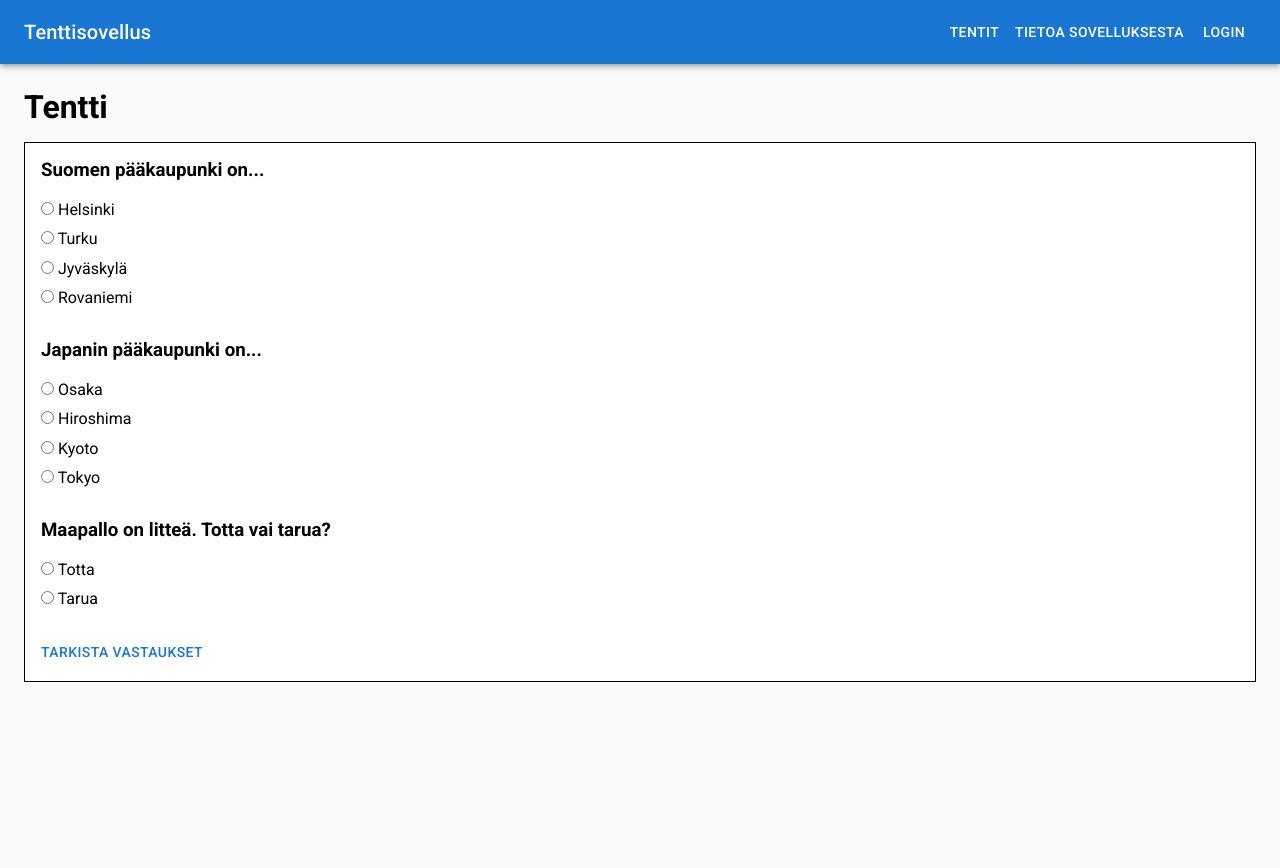
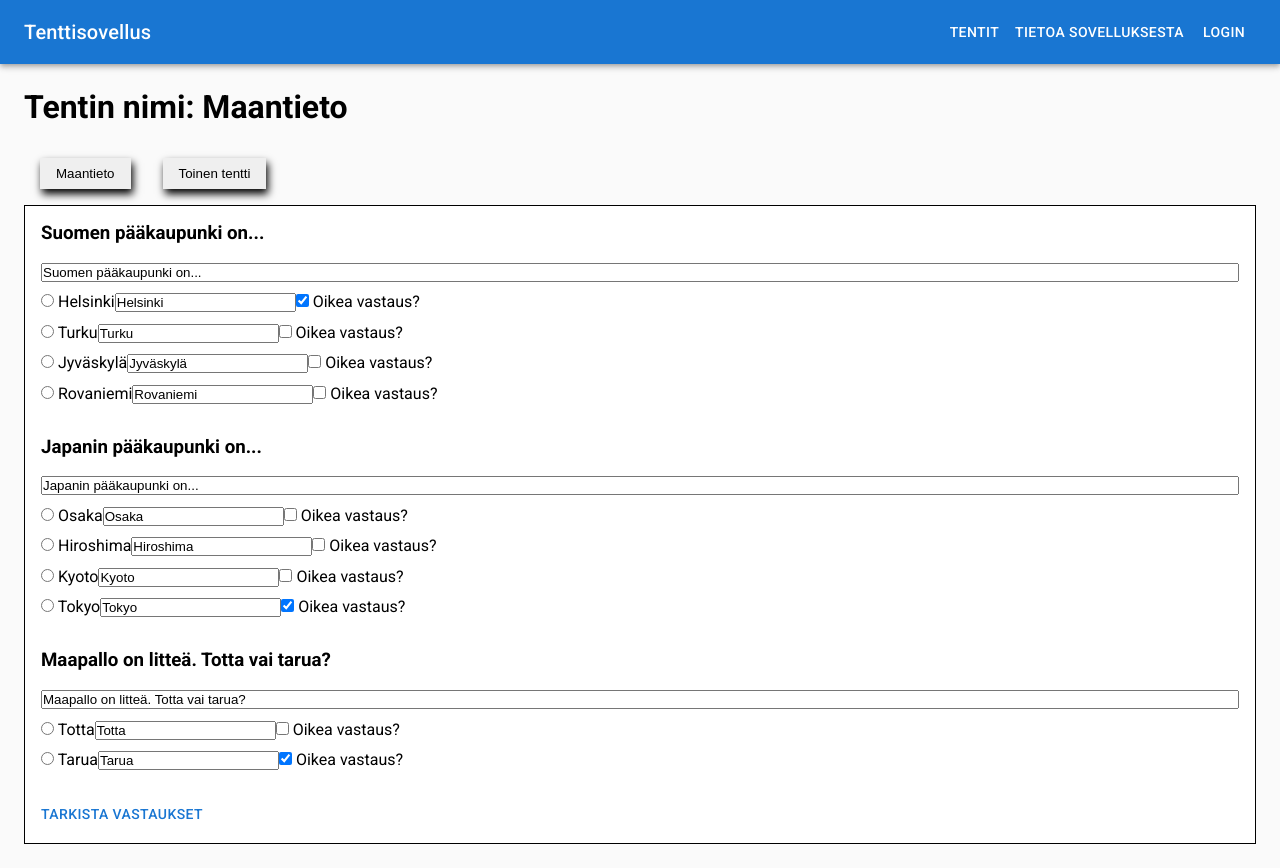
Before and after one commit to torastrengel/fullstack2022koulutus, a React (Create React App) app in the folder tenttisovellus/: page / in a window 1280 px wide. Before the commit the page ends 800 px from the top, so only its background shows below. Built offline with nearby package versions, Linux system fonts and the light colour scheme.

Commit message:
Lisää useReducer toiminnallisuus

```diff
--- a/tenttisovellus/src/App.css
+++ b/tenttisovellus/src/App.css
@@ -26,3 +26,11 @@
 .kysymys h3 {
   margin-bottom: 0.5rem;
 }
+
+.tentti-nappi {
+  padding: 0.5rem 1rem;
+  border: none;
+  box-shadow: black 2px 5px 8px;
+  margin: 1rem;
+  cursor: pointer;
+}
--- a/tenttisovellus/src/App.js
+++ b/tenttisovellus/src/App.js
@@ -9,7 +9,7 @@ import Button from '@mui/material/Button';
 function App() {
   return (
     <div>
-      <AppBar position="static" color='primary'>
+      <AppBar position="static" color="primary">
         <Toolbar>
           <Typography variant="h6" component="div" sx={{ flexGrow: 1 }}>
             Tenttisovellus
--- a/tenttisovellus/src/Kysymys.js
+++ b/tenttisovellus/src/Kysymys.js
@@ -1,16 +1,62 @@
-const Kysymys = ({ kysymys, vaihtoehdot }) => {
-  const vastausvaihtoehdot = vaihtoehdot.map((vaihtoehto) => {
+const Kysymys = ({ kysymys, valittuTentti, dispatch, index: tenttiIndex }) => {
+  const vastausvaihtoehdot = kysymys.vaihtoehdot.map((vaihtoehto, index) => {
     return (
-      <label>
+      <label key={index}>
         <input type="radio" value={vaihtoehto.vastaus} name="kysymys" />{' '}
         {vaihtoehto.vastaus}
+        <input
+          type="text"
+          value={vaihtoehto.vastaus}
+          onChange={(event) => {
+            dispatch({
+              type: 'VASTAUS_MUUTETTIIN',
+              payload: {
+                uusiVastaus: event.target.value,
+                tenttiIndex: tenttiIndex,
+                index: index,
+                valittuTentti: valittuTentti,
+              },
+            });
+          }}
+        />
+        <input
+          onChange={(event) => {
+            dispatch({
+              type: 'OIKEELLISUUS_MUUTETTIIN',
+              payload: {
+                uusiOikea: event.target.checked,
+                tenttiIndex: tenttiIndex,
+                index: index,
+                valittuTentti: valittuTentti,
+              },
+            });
+          }}
+          type="checkbox"
+          name="onkoOikea"
+          checked={vaihtoehto.onkoOikea}
+        />{' '}
+        Oikea vastaus?
       </label>
     );
   });
 
   return (
     <div className="kysymys">
-      <h3>{kysymys}</h3>
+      <h3>{kysymys.kysymys}</h3>
+      <input
+        type="text"
+        onChange={(event) =>
+          dispatch({
+            type: 'KYSYMYS_MUUTETTIIN',
+            payload: {
+              kysymys: event.target.value,
+              index: tenttiIndex,
+              valittuTentti: valittuTentti,
+            },
+          })
+        }
+        value={kysymys.kysymys}
+      />
       {vastausvaihtoehdot}
     </div>
   );
--- a/tenttisovellus/src/MainContent.js
+++ b/tenttisovellus/src/MainContent.js
@@ -1,67 +1,77 @@
+import { useState, useReducer } from 'react';
 import Tentti from './Tentti';
+import { tentit } from './tentit';
+
+const reducer = (state, action) => {
+  switch (action.type) {
+    case 'KYSYMYS_MUUTETTIIN':
+      const kopio = [...state];
+      const { valittuTentti, index, kysymys } = action.payload;
+      kopio[valittuTentti].tentti[index].kysymys = kysymys;
+      return kopio;
+    case 'OIKEELLISUUS_MUUTETTIIN':
+      const kopio3 = [...state];
+      const {
+        valittuTentti: valittuTentti3,
+        index: index3,
+        tenttiIndex: tenttiIndex2,
+        uusiOikea,
+      } = action.payload;
+      console.log(uusiOikea);
+      kopio3[valittuTentti3].tentti[tenttiIndex2].vaihtoehdot[
+        index3
+      ].onkoOikea = uusiOikea;
+      return kopio3;
+    case 'VASTAUS_MUUTETTIIN':
+      const kopio2 = [...state];
+      const {
+        valittuTentti: valittuTentti2,
+        index: index2,
+        tenttiIndex,
+        uusiVastaus,
+      } = action.payload;
+      kopio2[valittuTentti2].tentti[tenttiIndex].vaihtoehdot[index2].vastaus =
+        uusiVastaus;
+      return kopio2;
+    default:
+      throw new Error(
+        'Joko actionia ei ole määritetty tai suoritit jotain uskomatonta'
+      );
+  }
+};
 
 const MainContent = () => {
-  const tentit = [
-    {
-      tentti1: [
-        {
-          kysymys: 'Suomen pääkaupunki on...',
-          vaihtoehdot: [
-            { vastaus: 'Helsinki', onkoOikea: true },
-            { vastaus: 'Turku', onkoOikea: false },
-            { vastaus: 'Jyväskylä', onkoOikea: false },
-            { vastaus: 'Rovaniemi', onkoOikea: false },
-          ],
-        },
-        {
-          kysymys: 'Japanin pääkaupunki on...',
-          vaihtoehdot: [
-            { vastaus: 'Osaka', onkoOikea: false },
-            { vastaus: 'Hiroshima', onkoOikea: false },
-            { vastaus: 'Kyoto', onkoOikea: false },
-            { vastaus: 'Tokyo', onkoOikea: true },
-          ],
-        },
-        {
-          kysymys: 'Maapallo on litteä. Totta vai tarua?',
-          vaihtoehdot: [
-            { vastaus: 'Totta', onkoOikea: false },
-            { vastaus: 'Tarua', onkoOikea: true },
-          ],
-        },
-      ],
-    },
-    {
-      tentti2: [
-        {
-          kysymys: 'Hauki on kala.',
-          vaihtoehdot: [
-            { vastaus: 'Kyllä', onkoOikea: true },
-            { vastaus: 'Ei', onkoOikea: false },
-          ],
-        },
-        {
-          kysymys: 'Avaruus on ääretön. Totta vai ei?',
-          vaihtoehdot: [
-            { vastaus: 'Kyllä', onkoOikea: true },
-            { vastaus: 'Ei', onkoOikea: false },
-          ],
-        },
-        {
-          kysymys: 'Ääni kulkee valoa nopeammin.',
-          vaihtoehdot: [
-            { vastaus: 'Kyllä', onkoOikea: false },
-            { vastaus: 'Ei', onkoOikea: true },
-          ],
-        },
-      ],
-    },
-  ];
+  const [tentteja, dispatch] = useReducer(reducer, tentit);
+  const [valittuTentti, setValittuTentti] = useState(0);
+
+  console.log('tentteja', tentteja);
+
+  const valitseTentti = (event) => {
+    const { value: tenttinumero } = event.target;
+
+    setValittuTentti(tenttinumero);
+  };
 
   return (
     <div className="main-content">
-      <h1>Tentti</h1>
-      <Tentti tenttiData={tentit[0]} />
+      <h1>{`Tentin nimi: ${tentteja[valittuTentti].nimi}`}</h1>
+      <div>
+        {tentteja.map((item, index) => (
+          <button
+            key={`Nappi ${index}`}
+            value={index}
+            onClick={valitseTentti}
+            className="tentti-nappi"
+          >
+            {item.nimi}
+          </button>
+        ))}
+      </div>
+      <Tentti
+        tentteja={tentteja[valittuTentti]}
+        valittuTentti={valittuTentti}
+        dispatch={dispatch}
+      />
     </div>
   );
 };
--- a/tenttisovellus/src/Tentti.js
+++ b/tenttisovellus/src/Tentti.js
@@ -1,21 +1,25 @@
 import Kysymys from './Kysymys';
 import Button from '@mui/material/Button';
 
-const Tentti = ({ tenttiData }) => {
-  const kysymykset = tenttiData.tentti1.map((item) => {
+const Tentti = ({ dispatch, valittuTentti, tentteja }) => {
+  const kysymykset = tentteja.tentti.map((item, index) => {
     return (
       <Kysymys
-        id={item.kysymys}
-        kysymys={item.kysymys}
-        vaihtoehdot={item.vaihtoehdot}
+        key={`Kysymys ${index}`}
+        valittuTentti={valittuTentti}
+        kysymys={item}
+        index={index}
+        dispatch={dispatch}
       />
     );
   });
 
-  return <div className="tentti">
-    {kysymykset}
-    <Button color="primary">Tarkista vastaukset</Button>
-    </div>;
+  return (
+    <div className="tentti">
+      {kysymykset}
+      <Button color="primary">Tarkista vastaukset</Button>
+    </div>
+  );
 };
 
 export default Tentti;
--- /dev/null
+++ b/tenttisovellus/src/tentit.js
@@ -0,0 +1,58 @@
+export const tentit = [
+  {
+    nimi: 'Maantieto',
+    tentti: [
+      {
+        kysymys: 'Suomen pääkaupunki on...',
+        vaihtoehdot: [
+          { vastaus: 'Helsinki', onkoOikea: true },
+          { vastaus: 'Turku', onkoOikea: false },
+          { vastaus: 'Jyväskylä', onkoOikea: false },
+          { vastaus: 'Rovaniemi', onkoOikea: false },
+        ],
+      },
+      {
+        kysymys: 'Japanin pääkaupunki on...',
+        vaihtoehdot: [
+          { vastaus: 'Osaka', onkoOikea: false },
+          { vastaus: 'Hiroshima', onkoOikea: false },
+          { vastaus: 'Kyoto', onkoOikea: false },
+          { vastaus: 'Tokyo', onkoOikea: true },
+        ],
+      },
+      {
+        kysymys: 'Maapallo on litteä. Totta vai tarua?',
+        vaihtoehdot: [
+          { vastaus: 'Totta', onkoOikea: false },
+          { vastaus: 'Tarua', onkoOikea: true },
+        ],
+      },
+    ],
+  },
+  {
+    nimi: 'Toinen tentti',
+    tentti: [
+      {
+        kysymys: 'Hauki on kala.',
+        vaihtoehdot: [
+          { vastaus: 'Kyllä', onkoOikea: true },
+          { vastaus: 'Ei', onkoOikea: false },
+        ],
+      },
+      {
+        kysymys: 'Avaruus on ääretön. Totta vai ei?',
+        vaihtoehdot: [
+          { vastaus: 'Kyllä', onkoOikea: true },
+          { vastaus: 'Ei', onkoOikea: false },
+        ],
+      },
+      {
+        kysymys: 'Ääni kulkee valoa nopeammin.',
+        vaihtoehdot: [
+          { vastaus: 'Kyllä', onkoOikea: false },
+          { vastaus: 'Ei', onkoOikea: true },
+        ],
+      },
+    ],
+  },
+];
```
